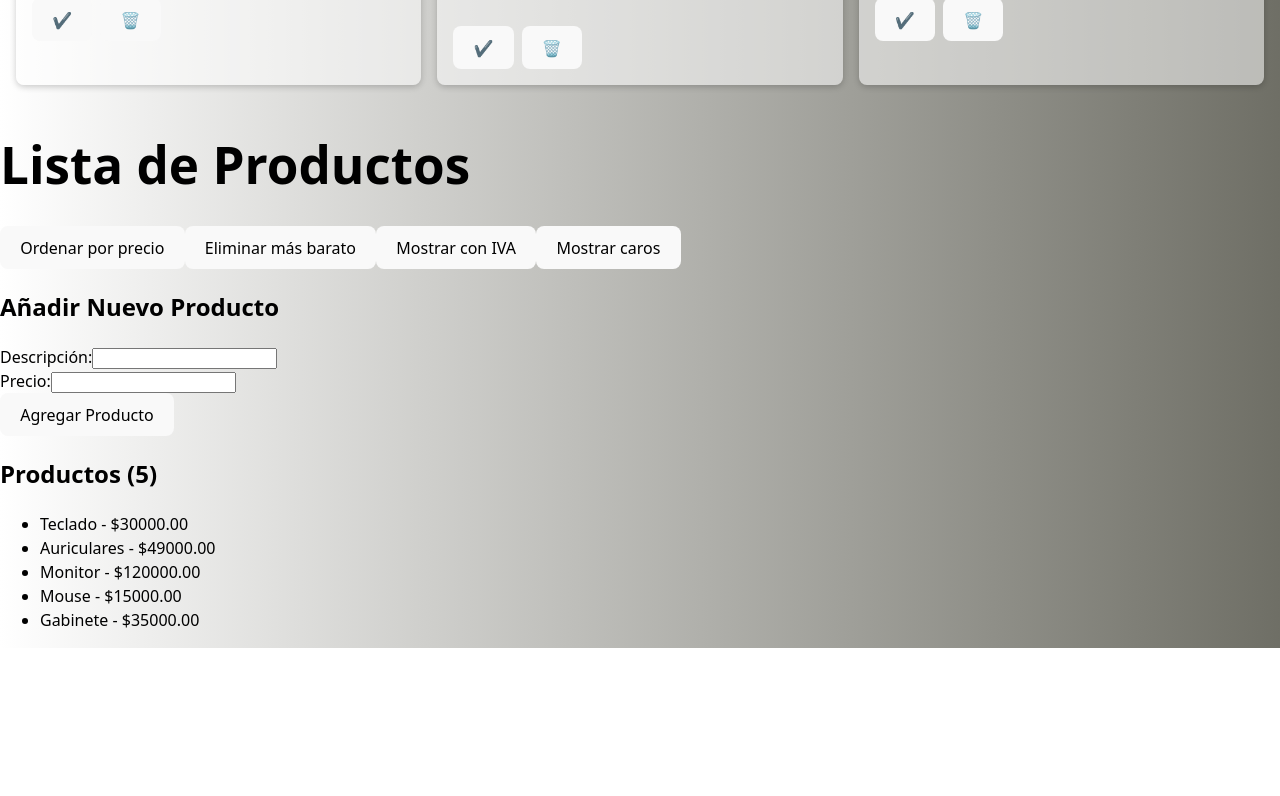
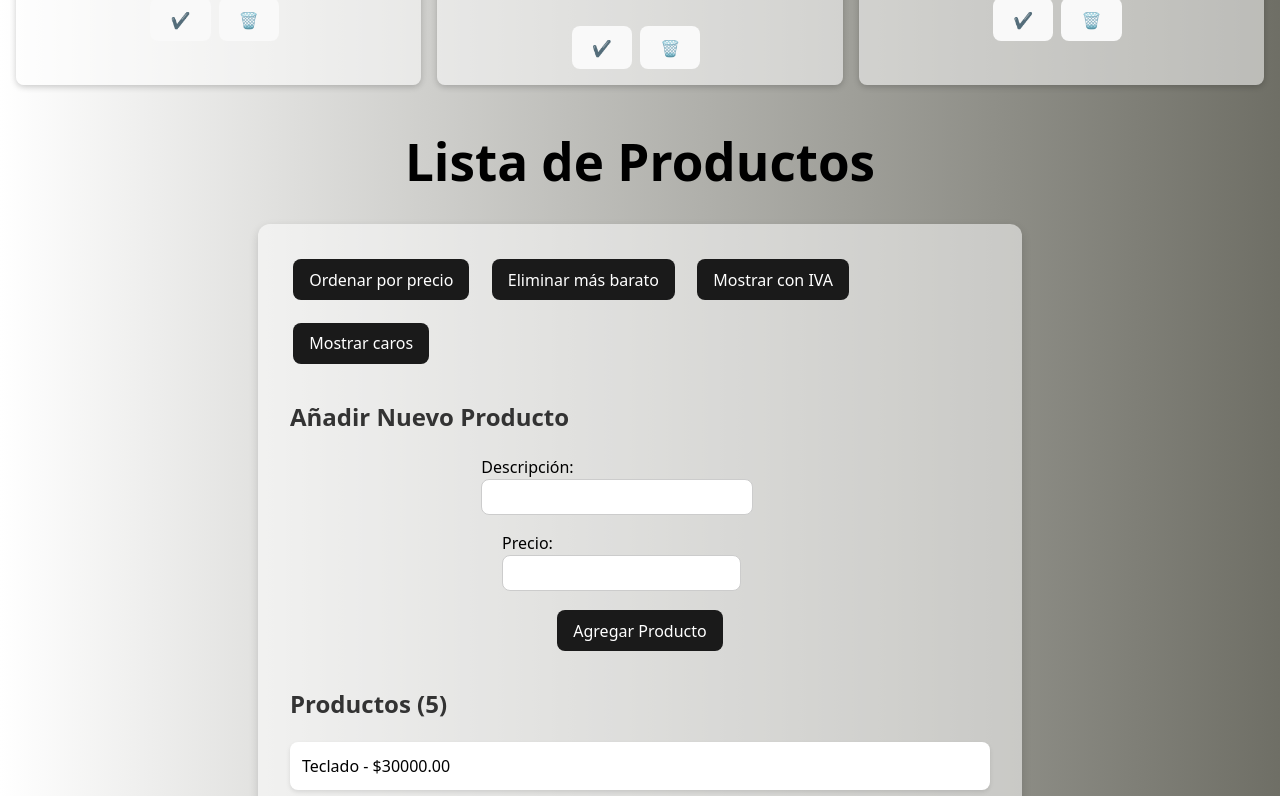
Before and after one commit to Mageofdark/Tp03PV2025Grupo19, a React app: page / in a window 1280 px wide. Shown: the part 460-1256 px from the top of the page. Before the commit the page ends 1108 px from the top, so only its background shows below. Built offline with nearby package versions, Linux system fonts and the light colour scheme; the HTML template or start-up script is replaced by a standard one.

Commit message:
Css V2 Apaza Ignacio

```diff
--- a/src/App.jsx
+++ b/src/App.jsx
@@ -78,9 +78,12 @@ function App() {
   return (
     <>
   <h1 style={{ textAlign: "center" }}>Lista de Tareas</h1>
+      <div style={{ textAlign: "center" }}>
         <TaskForm createTask={createTask} />
         <TaskList tasks={tasks} deleteTask={deleteTask} crossOutTask={crossOutTask} />
-      <h1>Lista de Productos</h1>
+      </div>
+      <h1 style={{ textAlign: "center", marginTop: "2rem" }}>Lista de Productos</h1>
+      <div style={{ textAlign: "center" }}>
         <ListaProductos
           productos={productos}
           productosConIVA={productosConIVA()}
@@ -89,7 +92,9 @@ function App() {
           onAgregarProducto={agregarProducto}
           onEliminarMasBarato={eliminarMasBarato}
         />
+      </div>
     </>
   );
 }
+
 export default App;
--- a/src/components/ListaProductos.jsx
+++ b/src/components/ListaProductos.jsx
@@ -35,7 +35,7 @@ const ListaProductos = ({
   };
 
   return (
-    <div>
+    <div className="lista-productos">
       <div >
         <button onClick={onOrdenarPorPrecio}>Ordenar por precio</button>
         <button onClick={onEliminarMasBarato}>Eliminar más barato</button>
--- a/src/styles/index.css
+++ b/src/styles/index.css
@@ -79,7 +79,7 @@ button:focus-visible {
   padding: 1rem;
   border-radius: 8px;
   box-shadow: 0 2px 6px rgba(0, 0, 0, 0.2);
-  transition: transorf 3s ease, border 0.3s ease;
+  transition: transform 3s ease, border 0.3s ease;
 }
 .task-card:hover {
   border: 2px solid black;
@@ -140,3 +140,80 @@ button:focus-visible {
 textarea.input-field {
   font-family: Arial, sans-serif;
 }
+
+.lista-productos {
+  padding: 2rem;
+  background-color: #ffffff88;
+  border-radius: 12px;
+  margin: 2rem auto;
+  max-width: 700px;
+  box-shadow: 0 4px 10px rgba(0, 0, 0, 0.15);
+  text-align: left;
+}
+
+.lista-productos h2 {
+  margin-top: 2rem;
+  font-size: 1.5rem;
+  color: #333;
+}
+
+.lista-productos form {
+  margin-top: 1rem;
+  display: flex;
+  flex-direction: column;
+  gap: 1rem;
+  align-items: center;
+  justify-content: center;
+}
+
+.lista-productos input {
+  padding: 0.5rem;
+  font-size: 1rem;
+  border-radius: 8px;
+  border: 1px solid #ccc;
+  transition: border-color 0.3s;
+  width: 80%;
+  max-width: 400px;
+}
+
+.lista-productos input:focus {
+  border-color: #000000;
+}
+
+.lista-productos ul {
+  list-style: none;
+  padding: 0;
+  margin-top: 1rem;
+}
+
+.lista-productos li {
+  background-color: #fff;
+  margin-bottom: 0.5rem;
+  padding: 0.75rem;
+  border-radius: 8px;
+  box-shadow: 0 2px 4px rgba(0, 0, 0, 0.1);
+}
+
+.lista-productos button {
+  background-color: #1a1a1a;
+  color: white;
+  font-weight: 500;
+  padding: 0.6rem 1rem;
+  border: none;
+  border-radius: 8px;
+  cursor: pointer;
+  transition: background-color 0.3s, transform 0.3s;
+  margin: 0.2rem;
+}
+
+.lista-productos button:hover {
+  background-color: #535bf2;
+  transform: scale(1.1);
+}
+
+.lista-productos > div {
+  display: flex;
+  flex-wrap: wrap;
+  gap: 1rem;
+  margin-bottom: 1.5rem;
+}
```
Lines whose indentation alone changed are shown as unchanged.
